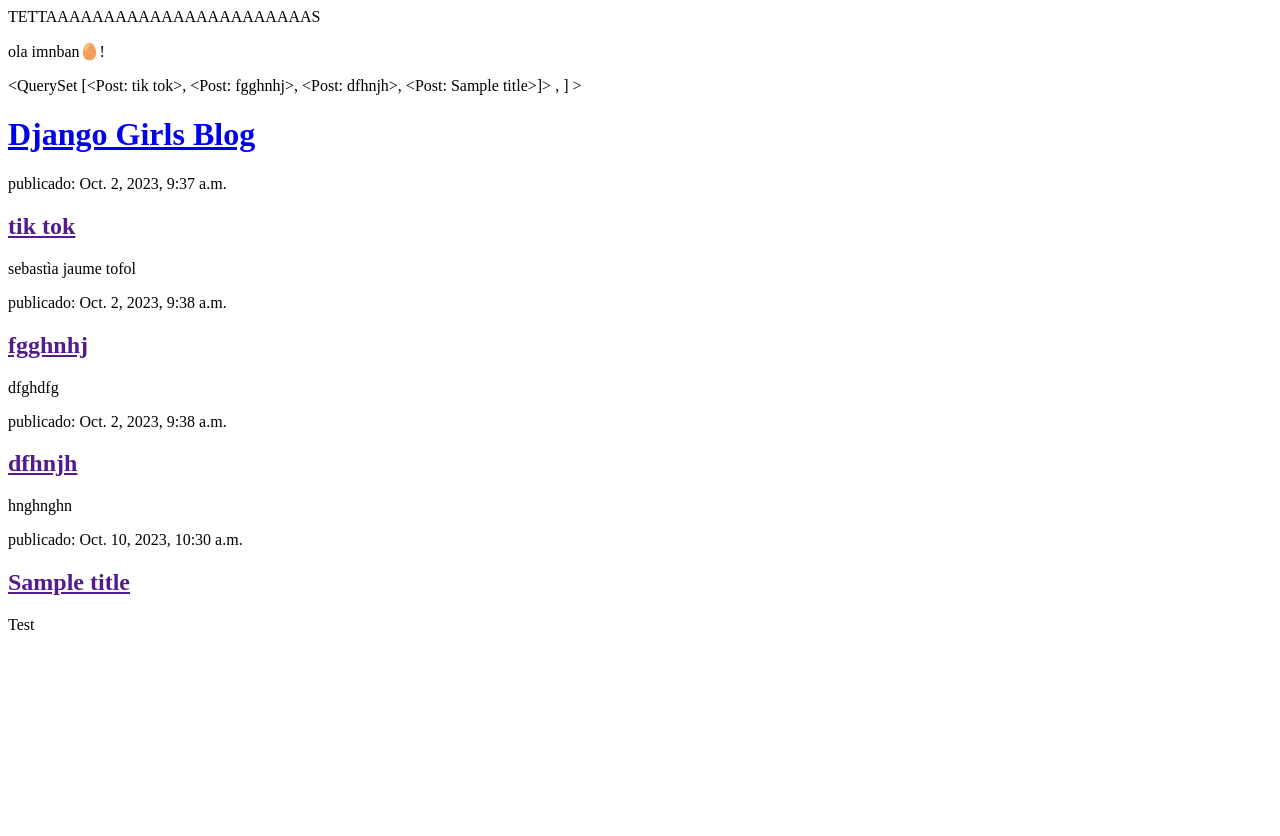
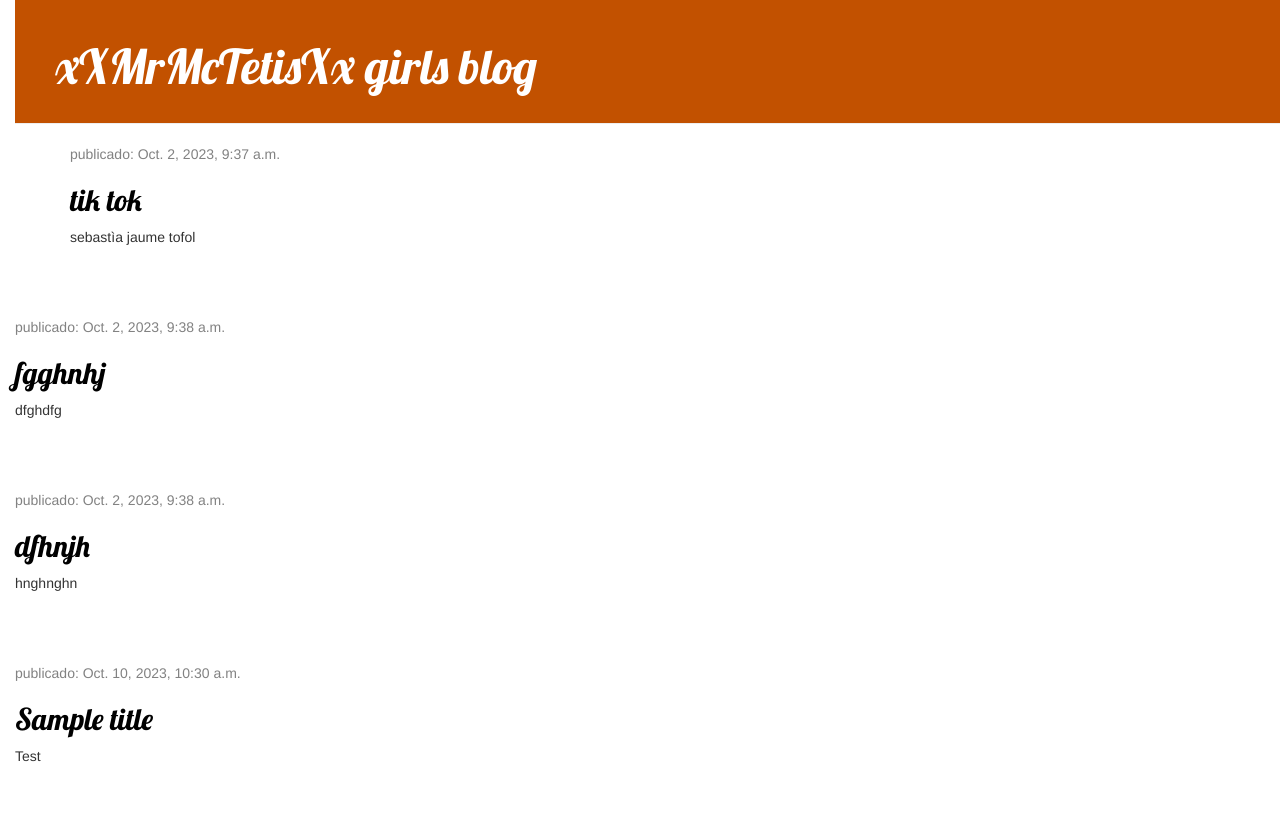
Before and after one commit to xXMrMcTetisXx/culo, a Django app: page / in a window 1280 px wide. Before the commit the page ends 630 px from the top, so only its background shows below. Run offline with Django 3.2, Linux system fonts and the light colour scheme; data comes from the database, SQL or seed files in the repository; some libraries are stand-ins or nearby versions.

Commit message:
Css iban perdon no sabia q tenia que poner lo que habia hecho aqui f

```diff
--- /dev/null
+++ b/blog/static/css/blog.css
@@ -0,0 +1,57 @@
+h1 a, h2 a {
+    color: #C25100;
+}
+
+body {
+    padding-left: 15px;
+}
+h1 a, h2 a {
+    color: #FCA205;
+    font-family: 'Lobster';
+}
+.page-header {
+    background-color: #C25100;
+    margin-top: 0;
+    padding: 20px 20px 20px 40px;
+}
+
+.page-header h1, .page-header h1 a, .page-header h1 a:visited, .page-header h1 a:active {
+    color: #ffffff;
+    font-size: 36pt;
+    text-decoration: none;
+}
+
+.content {
+    margin-left: 40px;
+}
+
+h1, h2, h3, h4 {
+    font-family: 'Lobster', cursive;
+}
+
+.date {
+    color: #828282;
+}
+
+.save {
+    float: right;
+}
+
+.post-form textarea, .post-form input {
+    width: 100%;
+}
+
+.top-menu, .top-menu:hover, .top-menu:visited {
+    color: #ffffff;
+    float: right;
+    font-size: 26pt;
+    margin-right: 20px;
+}
+
+.post {
+    margin-bottom: 70px;
+}
+
+.post h2 a, .post h2 a:visited {
+    color: #000000;
+}
--- a/blog/templates/blog/post_list.html
+++ b/blog/templates/blog/post_list.html
@@ -1,26 +1,33 @@
 
+{% load static %}
 <html>
     <head>
-        <title>
-            Mi blocg xXMrMcTetisXx
-        </title>
+        <title>Mi blocg xXMrMcTetisXx</title>
+        <link rel="stylesheet" href="//maxcdn.bootstrapcdn.com/bootstrap/3.2.0/css/bootstrap.min.css">
+        <link rel="stylesheet" href="//maxcdn.bootstrapcdn.com/bootstrap/3.2.0/css/bootstrap-theme.min.css">
+        <link rel="stylesheet" href="{% static 'css/blog.css' %}">
+        <link href="//fonts.googleapis.com/css?family=Lobster&subset=latin,latin-ext" rel="stylesheet" type="text/css">
     </head>
     <body>
-    <p>TETTAAAAAAAAAAAAAAAAAAAAAAAS</p>
-    <p>ola imnban🥚!</p>
-</body>
-</html>
-
-{{ posts }}
-<QuerySet [<Post: My second post>, <Post: My first post>] >
-    <div>
-        <h1><a href="/">Django Girls Blog</a></h1>
+        <div class="page-header">
+            <h1><a href="/">xXMrMcTetisXx girls blog</a></h1>
         </div>
 
+        <div class="content container">
+            <div class="row">
+                <div class="col-md-8">
                     {% for post in posts %}
-        <div>
-            <p> publicado: {{ post.published_date }}</p>
+                        <div class="post">
+                            <div class="date">
+                                <p>publicado: {{ post.published_date }}</p>
+                            </div>
                             <h2><a href="">{{ post.title }}</a></h2>
                             <p>{{ post.text|linebreaksbr }}</p>
                         </div>
+
+                </div>
+            </div>
+        </div>
         {% endfor %}
+    </body>
+</html>
```
Lines whose indentation alone changed are shown as unchanged.
